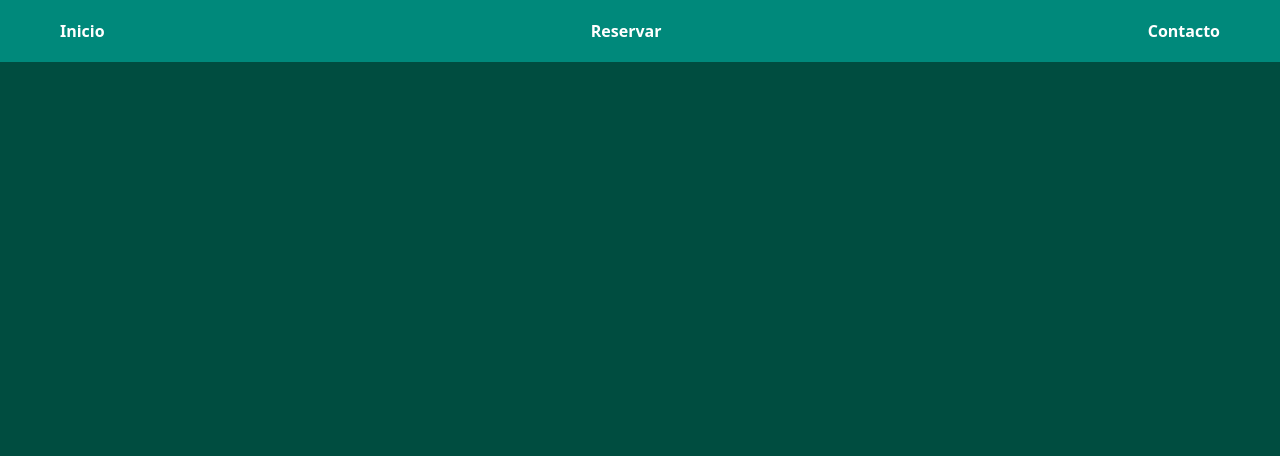
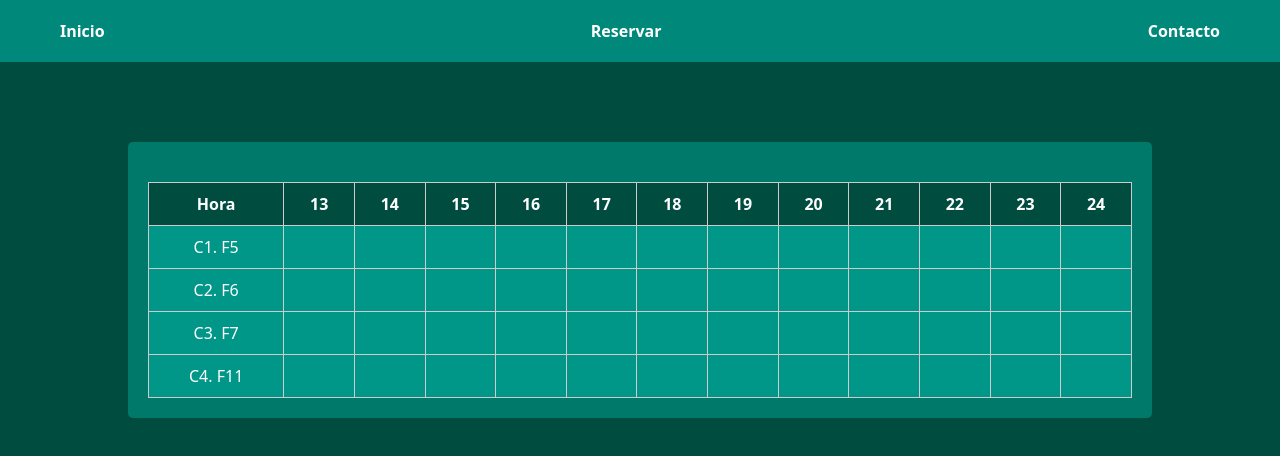
Before and after one commit to lucasmaggi03/picadito-frontend, a React (Vite) app: page /reserve in a window 1280 px wide. Shown: the top 456 px of the page. Built offline with nearby package versions, Linux system fonts and the light colour scheme; the HTML template or start-up script is replaced by a standard one.

Commit message:
new page reserve with table, new serach option to find a match

```diff
--- a/src/App.tsx
+++ b/src/App.tsx
@@ -2,6 +2,7 @@ import { Routes, Route } from 'react-router-dom';
 import './App.css';
 import { NavBar } from './components/NavBar/NavBar';
 import { Header } from './components/Header/Header';
+import { Reserve } from './components/Reserve/Reserve';
 
 function App() {
   return (
@@ -9,6 +10,7 @@ function App() {
       <NavBar />
       <Routes>
         <Route path='/' element={<Header />} />
+        <Route path='/reserve' element={<Reserve/>}/>
       </Routes>
     </>
   );
--- a/src/components/Header/Header.css
+++ b/src/components/Header/Header.css
@@ -1,7 +1,7 @@
 .header {
   position: relative;
   width: 100vw;
-    height: 80vh;
+  height: 89vh;
   overflow: hidden;
 }
 
@@ -21,52 +21,56 @@
   text-align: center;
   font-size: 2rem;
   text-shadow: 2px 2px 4px rgba(0, 0, 0, 0.5);
+  width: 80%;
+  max-width: 800px;
 }
 
 .search-game {
-    display: flex;
-    justify-content: center;
-    gap: 20px;
+  display: grid;
+  grid-template-columns: repeat(4, 1fr);
+  gap: 10px;
+  background-color: rgba(255, 255, 255, 0.8);
+  padding: 20px;
+  border-radius: 10px;
+  box-shadow: 0 4px 8px rgba(0, 0, 0, 0.2);
 }
 
 .search-text {
+  position: relative;
   display: flex;
   align-items: center;
 }
 
-.search-text label {
-    margin-right: 10px;
-    overflow: hidden;
-    text-overflow: ellipsis;
-}
-
-.search-text input {
-    width: 200px;
+.search-text input,
+.search-text select {
+  width: 100%;
   padding: 10px;
   font-size: 1rem;
   border: 1px solid #ccc;
   border-radius: 5px;
+  background-color: white;
+  color: #333;
 }
 
-.search-match button {
-    padding: 10px 20px;
-    background-color: #00897B;
+.search-text input::placeholder,
+.search-text select {
+  color: #666;
+}
+
+.search-game button {
+  grid-column: span 4;
+  padding: 10px;
+  background-color: #00897b;
   color: white;
   border: none;
   border-radius: 5px;
-    font-size: 16px;
+  font-size: 1.2rem;
   cursor: pointer;
   transition: background-color 0.3s ease;
-    margin-top: 10px;
 }
 
-.search-match button:hover {
-    background-color: #00695C;
-}
-
-.autocomplete {
-    position: relative;
-    width: 100%;
+.search-game button:hover {
+  background-color: #00695c;
 }
 
 .suggestions {
@@ -77,23 +81,28 @@
   border-radius: 5px;
   max-height: 150px;
   overflow-y: auto;
-    background: rgb(255, 255, 255);
+  background: white;
   position: absolute;
   width: 100%;
   top: 100%;
   left: 0;
   z-index: 10;
-    font-size: 20px;
+  font-size: 1rem;
 }
 
 .suggestions li {
   padding: 8px;
   cursor: pointer;
-    color: #000;
+  color: #333;
 }
 
 .suggestions li:hover {
+  background-color: #f0f0f0;
   color: #007bff;
+}
+
+.complex-search {
+  font-size: 2.5rem;
 }
 
 .complex-list {
@@ -111,7 +120,7 @@
 }
 
 .complex-list li {
-    background-color: #00897B;
+  background-color: #00897b;
   margin: 10px 0;
   padding: 10px;
   border-radius: 5px;
@@ -120,7 +129,7 @@
 }
 
 .complex-list li:hover {
-    background-color: #00695C;
+  background-color: #00695c;
 }
 
 ::-webkit-scrollbar {
@@ -128,16 +137,16 @@
 }
 
 ::-webkit-scrollbar-thumb {
-    background: #00897B;
+  background: #00897b;
   border-radius: 5px;
 }
 
 ::-webkit-scrollbar-thumb:hover {
-    background: #00695C;
+  background: #00695c;
 }
 
 .complex-list,
 .suggestions {
   scrollbar-width: thin;
-    scrollbar-color: #00897B #00000000;
+  scrollbar-color: #00897b #00000000;
 }
--- a/src/components/Header/Header.tsx
+++ b/src/components/Header/Header.tsx
@@ -1,22 +1,28 @@
-import header from '../../img/header.jpg';
-import './Header.css';
-import axios from 'axios';
-import { useState, useEffect } from 'react';
+import React, { useState, useEffect } from "react";
+import { useNavigate } from "react-router-dom";
+import axios from "axios";
+import header from "../../img/header.jpg";
+import "./Header.css";
 
 export function Header() {
-  const [locations, setLocations] = useState<{ idlocation: number, location: string }[]>([]);
-  const [search, setSearch] = useState<string>('');
+  const [locations, setLocations] = useState<
+    { idlocation: number; location: string }[]
+  >([]);
+  const [search, setSearch] = useState<string>("");
   const [filteredLocations, setFilteredLocations] = useState<string[]>([]);
   const [selectedLocation, setSelectedLocation] = useState<number | null>(null);
   const [showSuggestions, setShowSuggestions] = useState<boolean>(false);
-  const [complexes, setComplexes] = useState<{ name: string; address: string }[]>([]);
+  const [complexes, setComplexes] = useState<
+    { idftb: number; name: string; address: string }[]
+  >([]);
+  const navigate = useNavigate();
 
   const getLocation = async () => {
     try {
-      const response = await axios.get('http://localhost:5000/locations');
+      const response = await axios.get("http://localhost:5000/locations");
       setLocations(response.data);
     } catch (error) {
-      console.error('Error obteniendo las localidades:', error);
+      console.error("Error obteniendo las localidades:", error);
     }
   };
 
@@ -27,8 +33,10 @@ export function Header() {
   useEffect(() => {
     if (search.length > 0) {
       const results = locations
-        .filter(loc => loc.location.toLowerCase().includes(search.toLowerCase()))
-        .map(loc => loc.location);
+        .filter((loc) =>
+          loc.location.toLowerCase().includes(search.toLowerCase())
+        )
+        .map((loc) => loc.location);
       setFilteredLocations(results);
       setShowSuggestions(true);
     } else {
@@ -37,13 +45,14 @@ export function Header() {
     }
   }, [search, locations]);
 
-
   const fetchComplexes = async (idlocation: number) => {
     try {
-      const response = await axios.get(`http://localhost:5000/complexes?location=${idlocation}`);
+      const response = await axios.get(
+        `http://localhost:5000/complexes?location=${idlocation}`
+      );
       setComplexes(response.data);
     } catch (error) {
-      console.error('Error obteniendo los complejos:', error);
+      console.error("Error obteniendo los complejos:", error);
     }
   };
 
@@ -51,11 +60,19 @@ export function Header() {
     setSearch(locName);
     setShowSuggestions(false);
 
-    const locationFound = locations.find(loc => loc.location === locName);
+    const locationFound = locations.find((loc) => loc.location === locName);
     if (locationFound) {
       setSelectedLocation(locationFound.idlocation);
       fetchComplexes(locationFound.idlocation);
     }
+  };
+
+  const handleComplexClick = (complex: {
+    idftb: number;
+    name: string;
+    address: string;
+  }) => {
+    navigate("/reserve", { state: { complex } });
   };
 
   return (
@@ -65,8 +82,6 @@ export function Header() {
         <h1>Reservar partido</h1>
         <form className="search-game" action="">
           <div className="search-text">
-            <label htmlFor="location">Buscar por localidad</label>
-            <div className="autocomplete">
             <input
               type="text"
               id="location"
@@ -74,7 +89,7 @@ export function Header() {
               onChange={(e) => setSearch(e.target.value)}
               onFocus={() => setShowSuggestions(true)}
               onBlur={() => setTimeout(() => setShowSuggestions(false), 200)}
-                placeholder="Escribe una localidad..."
+              placeholder="Buscar Ciudad"
             />
             {showSuggestions && filteredLocations.length > 0 && (
               <ul className="suggestions">
@@ -86,15 +101,57 @@ export function Header() {
               </ul>
             )}
           </div>
+
+          <div className="search-text">
+            <select id="sport" name="sport">
+              <option value="">Elige cancha</option>
+              <option value="f5">F5</option>
+              <option value="f6">F6</option>
+              <option value="f7">F7</option>
+              <option value="f8">F8</option>
+              <option value="f9">F9</option>
+              <option value="f10">F10</option>
+              <option value="f11">F11</option>
+            </select>
           </div>
+
+          <div className="search-text">
+            <input
+              type="date"
+              id="date"
+              name="date"
+              placeholder="Fecha"
+              min={new Date().toISOString().split("T")[0]}
+              max={
+                new Date(new Date().getFullYear(), new Date().getMonth() + 1, 0)
+                  .toISOString()
+                  .split("T")[0]
+              }
+            />
+          </div>
+
+          <div className="search-text">
+            <select id="time" name="time">
+              <option value="">Selecciona una hora</option>
+              {Array.from({ length: 24 }, (_, i) => {
+                const hour = i.toString().padStart(2, "0");
+                return (
+                  <option key={hour} value={`${hour}:00`}>
+                    {`${hour}:00`}
+                  </option>
+                );
+              })}
+            </select>
+          </div>
+
+          <button type="submit">Buscar canchas</button>
         </form>
 
-        <h2>Complejos en {search}:</h2>
         {selectedLocation !== null && complexes.length > 0 && (
           <div className="complex-list">
             <ul>
               {complexes.map((complex, index) => (
-              <li key={index}>
+                <li key={index} onClick={() => handleComplexClick(complex)}>
                   <strong>{complex.name}</strong> - {complex.address}
                 </li>
               ))}
--- /dev/null
+++ b/src/components/Reserve/Reserve.css
@@ -0,0 +1,59 @@
+.reserve-main {
+    width: 80%;
+    margin: 0 auto;
+    margin-top: 5rem;
+    padding: 20px;
+    background-color: #00796B;
+    border-radius: 5px;
+    color: white;
+    text-align: center;
+}
+
+.selected-complex {
+    margin-bottom: 20px;
+}
+
+.selected-complex h3 {
+    font-size: 1.5rem;
+    margin-bottom: 10px;
+}
+
+.selected-complex p {
+    font-size: 1.2rem;
+}
+
+table {
+    width: 100%;
+    border-collapse: collapse;
+    margin-top: 20px;
+}
+
+th, td {
+    border: 1px solid #ccc;
+    padding: 10px;
+    text-align: center;
+    cursor: pointer;
+}
+
+th {
+    background-color: #004D40;
+    color: white;
+}
+
+td {
+    background-color: #009688;
+}
+
+td:hover {
+    background-color: #00695C;
+}
+
+.selected {
+    background-color: #FFC107;
+    color: black;
+}
+
+.selected-info {
+    margin-top: 20px;
+    font-size: 1.2rem;
+}
--- /dev/null
+++ b/src/components/Reserve/Reserve.tsx
@@ -0,0 +1,88 @@
+import React, { useState, useEffect } from "react";
+import { useLocation } from "react-router-dom";
+import "./Reserve.css";
+
+export function Reserve() {
+  const location = useLocation();
+  const { complex } = location.state || {};
+
+  const days = [
+    "13",
+    "14",
+    "15",
+    "16",
+    "17",
+    "18",
+    "19",
+    "20",
+    "21",
+    "22",
+    "23",
+    "24",
+  ];
+  const times = [
+    "C1. F5",
+    "C2. F6",
+    "C3. F7",
+    "C4. F11",
+  ];
+
+  const [selectedCell, setSelectedCell] = useState<{
+    day: string;
+    time: string;
+  } | null>(null);
+
+  const handleCellClick = (day: string, time: string) => {
+    setSelectedCell({ day, time });
+    console.log(`Día seleccionado: ${day}, Horario seleccionado: ${time}`);
+  };
+
+  return (
+    <div className="reserve-main">
+      {complex && (
+        <div className="selected-complex">
+          <h2>{complex.name}</h2>
+          <p>{complex.address}</p>
+        </div>
+      )}
+
+      <table>
+        <thead>
+          <tr>
+            <th>Hora</th>
+            {days.map((day) => (
+              <th key={day}>{day}</th>
+            ))}
+          </tr>
+        </thead>
+        <tbody>
+          {times.map((time) => (
+            <tr key={time}>
+              <td>{time}</td>
+              {days.map((day) => (
+                <td
+                  key={`${day}-${time}`}
+                  onClick={() => handleCellClick(day, time)}
+                  className={
+                    selectedCell?.day === day && selectedCell?.time === time
+                      ? "selected"
+                      : ""
+                  }
+                ></td>
+              ))}
+            </tr>
+          ))}
+        </tbody>
+      </table>
+
+      {selectedCell && (
+        <div className="selected-info">
+          <p>
+            Has seleccionado: <strong>{selectedCell.day}</strong> a las{" "}
+            <strong>{selectedCell.time}</strong>.
+          </p>
+        </div>
+      )}
+    </div>
+  );
+}
```
Also changed, not shown: src/components/NavBar/NavBar.tsx (+9 -3 lines). Lines whose indentation alone changed are shown as unchanged.
